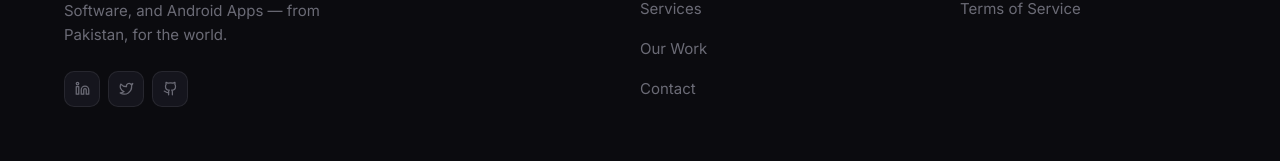
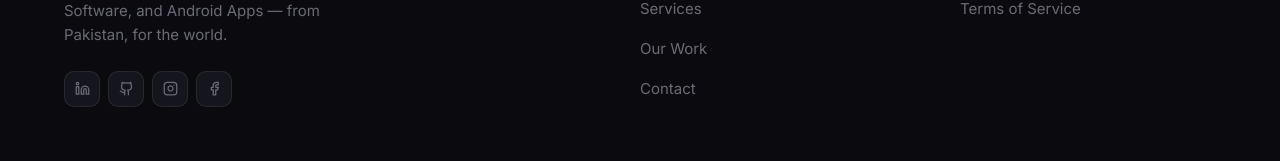
Before and after one commit to xeeshan-zs/zyfiro, a React (Vite) app: page /terms-of-service in a window 1280 px wide. Shown: the part 4399-4560 px from the top of the page. Built offline with nearby package versions, Linux system fonts and the light colour scheme.

Commit message:
Update social media links in footer

```diff
--- a/src/components/layout/Footer.tsx
+++ b/src/components/layout/Footer.tsx
@@ -1,5 +1,5 @@
 import { Link } from 'react-router-dom';
-import { Linkedin, Twitter, Github, MessageCircle, ArrowRight } from 'lucide-react';
+import { Linkedin, Twitter, Github, MessageCircle, ArrowRight, Instagram, Facebook } from 'lucide-react';
 import styles from './Footer.module.css';
 
 export function Footer() {
@@ -45,14 +45,17 @@ export function Footer() {
                             Building scalable Websites, Desktop Software, and Android Apps — from Pakistan, for the world.
                         </p>
                         <div className={styles.socials}>
-                            <a href="#" className={styles.socialLink} aria-label="LinkedIn">
+                            <a href="https://www.linkedin.com/company/zyfiro" target="_blank" rel="noopener noreferrer" className={styles.socialLink} aria-label="LinkedIn">
                                 <Linkedin size={15} />
                             </a>
-                            <a href="#" className={styles.socialLink} aria-label="Twitter">
-                                <Twitter size={15} />
+                            <a href="https://github.com/zyfiro-dev" target="_blank" rel="noopener noreferrer" className={styles.socialLink} aria-label="GitHub">
+                                <Github size={15} />
                             </a>
-                            <a href="#" className={styles.socialLink} aria-label="GitHub">
-                                <Github size={15} />
+                            <a href="https://instagram.com/zyfiro.dev" target="_blank" rel="noopener noreferrer" className={styles.socialLink} aria-label="Instagram">
+                                <Instagram size={15} />
+                            </a>
+                            <a href="https://www.facebook.com/profile.php?id=61574251996966" target="_blank" rel="noopener noreferrer" className={styles.socialLink} aria-label="Facebook">
+                                <Facebook size={15} />
                             </a>
                         </div>
                     </div>
```
